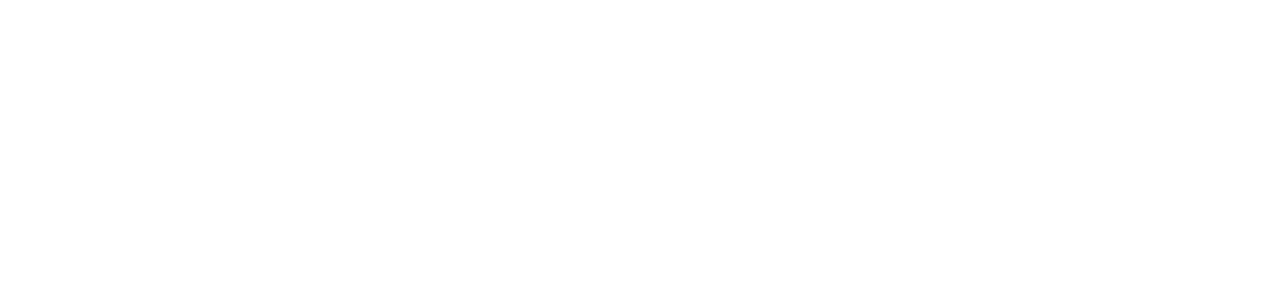
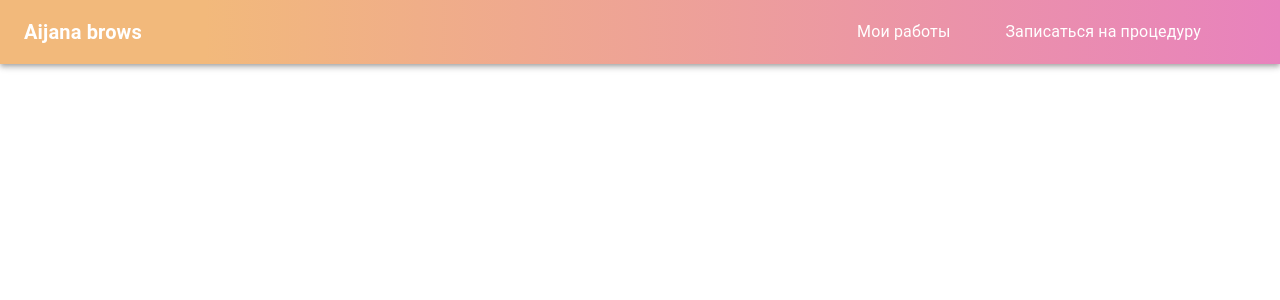
Before and after one commit to emmarrat/customer-recorder, a React (Create React App) app: page / in a window 1280 px wide. Before the commit this address had no page. Shown: the top 300 px of the page. Built offline with nearby package versions, Linux system fonts and the light colour scheme.

Commit message:
Added AppToolbar

```diff
--- a/src/App.tsx
+++ b/src/App.tsx
@@ -2,6 +2,7 @@
 import { Routes} from "react-router-dom";
 
 import {Container, CssBaseline} from "@mui/material";
+import AppToolbar from "./components/UI/AppToolbar";
 
 
 function App() {
@@ -9,7 +10,7 @@
     <>
       <CssBaseline/>
       <header>
-
+        <AppToolbar/>
       </header>
       <Container sx={{mt: 5}}>
         <Routes>
--- /dev/null
+++ b/src/components/UI/AppToolbar.tsx
@@ -0,0 +1,26 @@
+import React from 'react';
+import {AppBar, Box, Toolbar, Typography} from "@mui/material";
+import {Link} from '../../styledComponents';
+
+
+const AppToolbar = () => {
+  return (
+    <AppBar position="sticky" sx={{mb: 2 , background: 'linear-gradient(90deg, #F2B97B 16%, #E882BD 100%)'}}>
+      <Toolbar>
+        <Typography variant="h6" fontWeight={700} component="div" sx={{flexGrow: 4}}>
+          <Link to="/">Aijana brows</Link>
+        </Typography>
+        <Box sx={{ flexGrow: 1, display: { xs: 'flex', justifyContent: 'space-evenly' } }}>
+          <Typography variant="subtitle1" component="div">
+            <Link to="/my-works">Мои работы</Link>
+          </Typography>
+          <Typography variant="subtitle1" component="div">
+            <Link to="/book-place">Записаться на процедуру</Link>
+          </Typography>
+        </Box>
+      </Toolbar>
+    </AppBar>
+  );
+};
+
+export default AppToolbar;
--- /dev/null
+++ b/src/styledComponents.ts
@@ -0,0 +1,10 @@
+import {styled} from "@mui/material";
+import {Link as NavLink} from "react-router-dom";
+
+export const Link = styled(NavLink)({
+  color: 'inherit',
+  textDecoration: 'none',
+  '&:hover': {
+    color: 'inherit'
+  },
+});
--- a/src/theme.ts
+++ b/src/theme.ts
@@ -8,7 +8,7 @@
         fullWidth: true,
       }
     }
-  }
+  },
 });
 
 export default theme;
```
